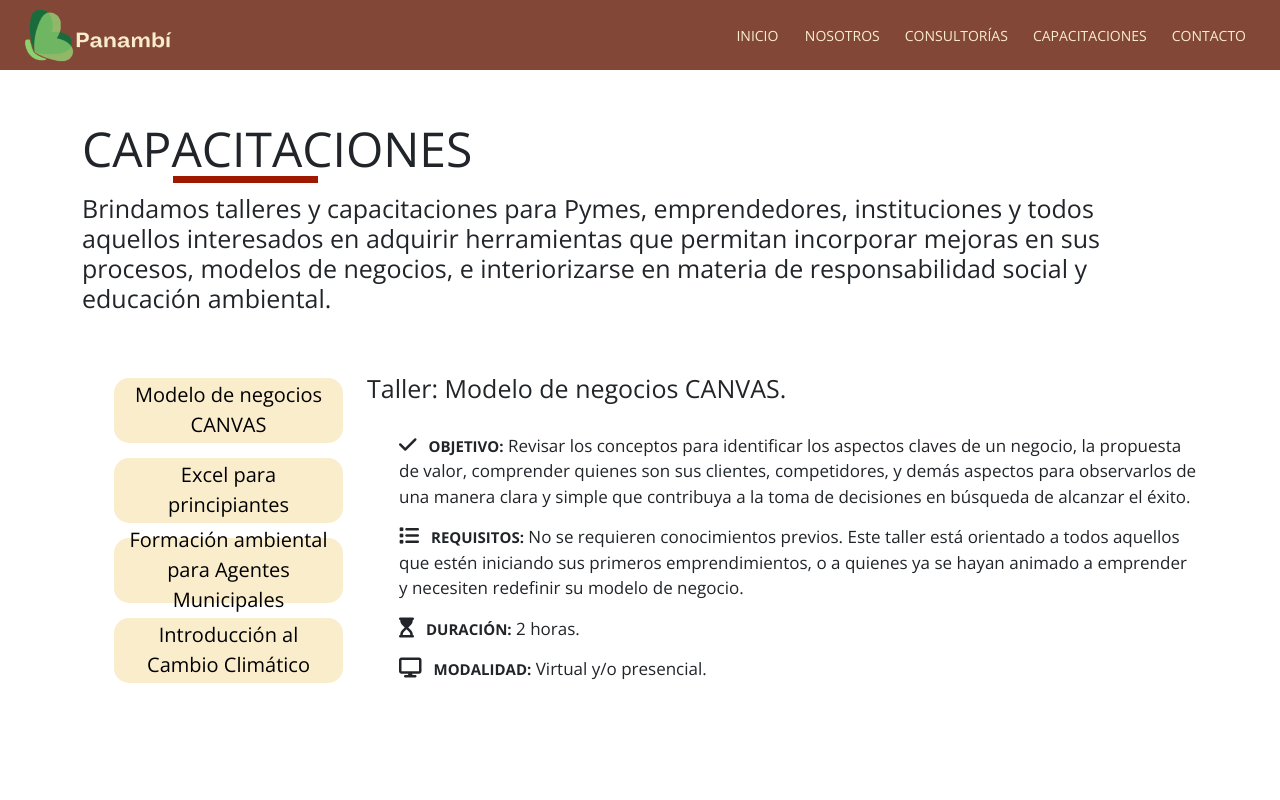
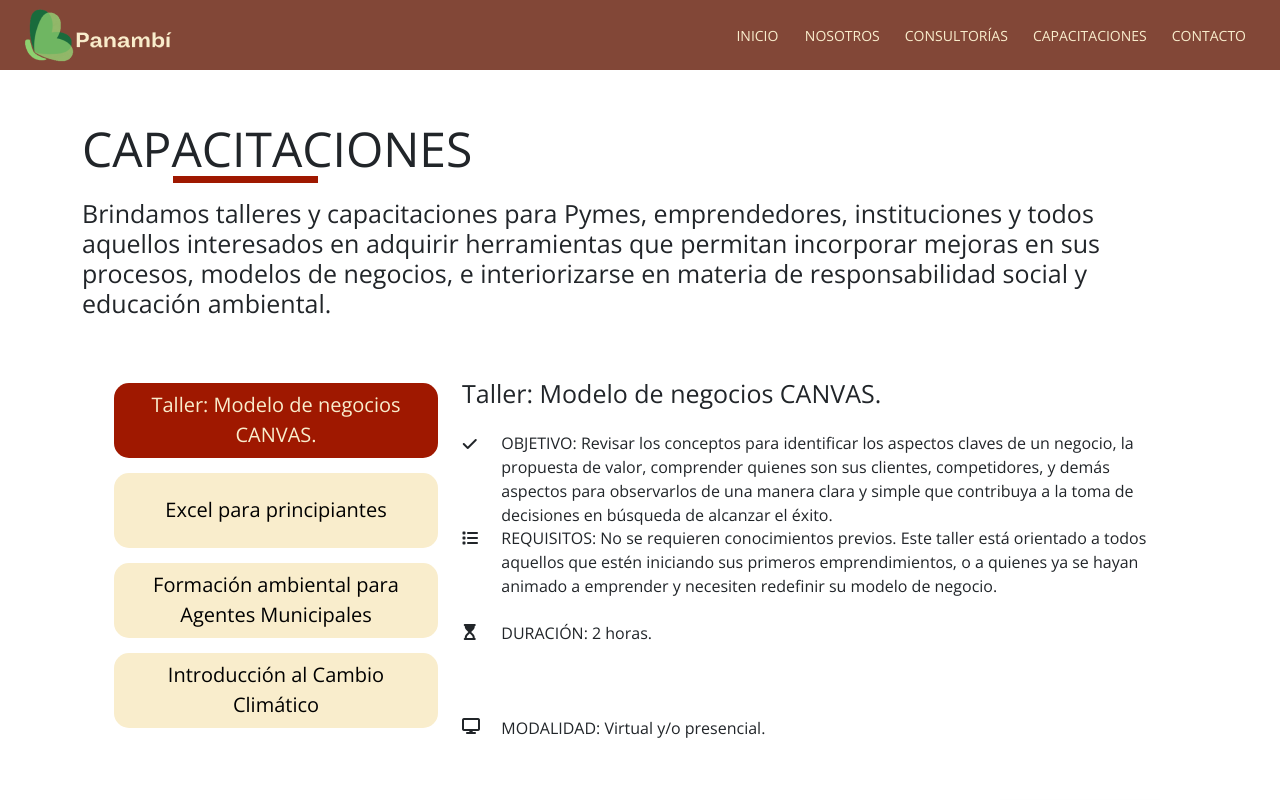
Before and after one commit to Matias-Benitez/Panambi, a React (Vite) app: page /talleres in a window 1280 px wide. Shown: the top 800 px of the page. Built offline with nearby package versions, Linux system fonts and the light colour scheme.

Commit message:
incorporación del resto de talleres

```diff
--- /dev/null
+++ b/src/hooks/useTalleres.js
@@ -0,0 +1,67 @@
+import {
+    tallerCanvasItems, tallerExcelItems,
+    tallerAmbientalItems, tallerCambioClimaticoItems
+} from "../pages/talleres/TalleresItems.js";
+import {useState} from "react";
+
+
+
+export const useTalleres = () => {
+    const [tallerCanvas, settallerCanvas] = useState(true);
+    const [tallerExcel, settallerExcel] = useState(false);
+    const [tallerAmbiental, settallerAmbiental] = useState(false);
+    const [tallerCambioClimatico, settallerCambioClimatico] = useState(false);
+
+    let tallerCanvasStyle = tallerCanvas && 'animated-item';
+    let tallerExcelStyle = tallerExcel && 'animated-item';
+    let tallerAmbientalStyle = tallerAmbiental && 'animated-item';
+    let tallerCambioClimaticoStyle = tallerCambioClimatico && 'animated-item';
+
+    const tallerCanvasSelected = () => {
+        !tallerCanvas && settallerCanvas(true);
+        tallerExcel && settallerExcel(false);
+        tallerAmbiental && settallerAmbiental(false);
+        tallerCambioClimatico && settallerCambioClimatico(false);
+    }
+
+
+    const tallerExcelSelected = () => {
+        tallerCanvas && settallerCanvas(false);
+        !tallerExcel && settallerExcel(true);
+        tallerAmbiental && settallerAmbiental(false);
+        tallerCambioClimatico && settallerCambioClimatico(false);
+    }
+
+    const tallerAmbientalSelected = () => {
+        tallerExcel && settallerExcel(false);
+        tallerCanvas && settallerCanvas(false);
+        !tallerAmbiental && settallerAmbiental(true);
+        tallerCambioClimatico && settallerCambioClimatico(false);
+    }
+
+    const tallerCambioClimaticoSelected = () => {
+        tallerExcel && settallerExcel(false);
+        tallerCanvas && settallerCanvas(false);
+        tallerAmbiental && settallerAmbiental(false);
+        !tallerCambioClimatico && settallerCambioClimatico(true);
+    }
+
+    const returnItems = () => {
+        if(tallerCanvas){return tallerCanvasItems}
+        if(tallerExcel){return tallerExcelItems}
+        if(tallerAmbiental){return tallerAmbientalItems}
+        if(tallerCambioClimatico){return tallerCambioClimaticoItems}
+    }
+
+    return {
+        tallerCanvasSelected,
+        tallerExcelSelected,
+        tallerAmbientalSelected,
+        tallerCambioClimaticoSelected,
+        returnItems,
+        tallerCanvasStyle,
+        tallerExcelStyle,
+        tallerAmbientalStyle,
+        tallerCambioClimaticoStyle
+    }
+}
--- a/src/pages/consultorias/Consultorias.jsx
+++ b/src/pages/consultorias/Consultorias.jsx
@@ -29,7 +29,7 @@ export const Consultorias = () => {
                 </div>
                 <div className="container container-consultoria">
                     <div className="row">
-                        <div className="col-3">
+                        <div className="col-4">
                             <ul className="links-consultoria">
                                 <li id={consultoriaIntegralStyle} onClick={consultoriaIntegralSelected}>Consultoría
                                     integral de gestión y administración
@@ -40,7 +40,7 @@ export const Consultorias = () => {
                                 <li id={consultoriaRecursosHumanosStyle} onClick={consultoriaRecursosHumanosSelected}>Consultoría de RRHH</li>
                             </ul>
                         </div>
-                        <div className="col-9">
+                        <div className="col-8">
                             <ConsultoriasDynamic items={returnItems()}/>
                             <Button/>
                         </div>
--- a/src/pages/consultorias/consultoria.css
+++ b/src/pages/consultorias/consultoria.css
@@ -1,5 +1,5 @@
 .consultoria {
-    padding-bottom: 80px;
+    padding-bottom: 155px;
 }
 .container-consultoria {
     margin: 50px auto;
@@ -29,7 +29,7 @@
     bottom: -5px;
 }
 .links-consultoria li{
-    height: 65px;
+    height: 75px;
     background-color: #F9EDCC;
     margin: 15px 0px;
     border-radius: 15px;
--- a/src/pages/talleres/Talleres.jsx
+++ b/src/pages/talleres/Talleres.jsx
@@ -1,8 +1,23 @@
 import {FormContainer} from "../../components/forms/FormContainer.jsx";
 import {Button} from "../../components/button/Button.jsx";
 import './talleres.css'
+import {TalleresDynamic} from "./TalleresDynamic.jsx";
+import {useTalleres} from '../../hooks/useTalleres.js';
+
 
 export const Talleres = () => {
+    const {
+        tallerCanvasSelected,
+        tallerExcelSelected,
+        tallerAmbientalSelected,
+        tallerCambioClimaticoSelected,
+        returnItems,
+        tallerCanvasStyle,
+        tallerExcelStyle,
+        tallerAmbientalStyle,
+        tallerCambioClimaticoStyle
+    } = useTalleres()
+
     return (
         <section>
             <div className="taller">
@@ -12,24 +27,18 @@ export const Talleres = () => {
                 </div>
                 <div className="container container-taller">
                     <div className="row">
-                        <div className="col-3">
+                        <div className="col-4">
                             <ul className="links-taller">
-                                <a href="#"><li className="">Modelo de negocios CANVAS</li></a>
-                                <a href="#"><li className="">Excel para principiantes</li></a>
-                                <a href="#"><li className="">Formación ambiental para Agentes Municipales</li></a>
-                                <a href="#"><li className="">Introducción al Cambio Climático</li></a>
+                                <li id={tallerCanvasStyle} onClick={tallerCanvasSelected}>Taller: Modelo de negocios CANVAS.</li>
+                                <li id={tallerExcelStyle} onClick={tallerExcelSelected}>Excel para principiantes</li>
+                                <li id={tallerAmbientalStyle} onClick={tallerAmbientalSelected}>Formación ambiental para Agentes Municipales</li>
+                                <li id={tallerCambioClimaticoStyle} onClick={tallerCambioClimaticoSelected}>Introducción al Cambio Climático</li>
                             </ul>
                         </div>
-                        <div className="col-9">
-                            <h3 className="taller-subtitulo">Taller: Modelo de negocios CANVAS.</h3>
-                            <ul className="lista-taller">
-                                <li><i class="fa-solid fa-check"></i><span>OBJETIVO:</span> Revisar los conceptos para identificar los aspectos claves de un negocio, la propuesta de valor, comprender quienes son sus clientes, competidores, y demás aspectos para observarlos de una manera clara y simple que contribuya a la toma de decisiones en búsqueda de alcanzar el éxito.</li>
-                                <li><i class="fa-solid fa-list"></i><span>REQUISITOS:</span> No se requieren conocimientos previos. Este taller está orientado a todos aquellos que estén iniciando sus primeros emprendimientos, o a quienes ya se hayan animado a emprender y necesiten redefinir su modelo de negocio.</li>
-                                <li><i class="fa-solid fa-hourglass-start"></i><span>DURACIÓN:</span> 2 horas.</li>
-                                <li><i class="fa-solid fa-display"></i><span>MODALIDAD:</span> Virtual y/o presencial.</li>
-                            </ul>
-                            <Button/>
+                        <div className="col-8">
+                            <TalleresDynamic items={returnItems()}/>
                         </div>
+                        <div className="boton-taller"><Button/></div>
                     </div>
                 </div>
             </div>
--- /dev/null
+++ b/src/pages/talleres/TalleresDynamic.jsx
@@ -0,0 +1,26 @@
+import './talleres.css'
+export const TalleresDynamic = ({items}) => {
+    return (
+        <>
+            <h3 className="taller-subtitulo">{items[0].title}</h3>
+            <div className='grid row'>
+                <div className='row col-1 text-center '>
+                    <span className='icono'><i class="fa-solid fa-check"></i></span>
+                    <span className='icono1'><i class="fa-solid fa-list"></i></span>
+                    <span className='icono2'><i class="fa-solid fa-hourglass-start"></i></span>
+                    <span className='icono3'><i class="fa-solid fa-display"></i></span>
+                </div>
+                <div className='row col-11 '>
+                    <ul className="lista-taller">
+                        {items.map((el, i) => {
+                            return (
+                                i > 0 &&  <li key={i}>{el.item}</li>
+                            )
+                        })}
+                     </ul>
+                </div>
+            </div>
+
+        </>
+    )
+}
--- /dev/null
+++ b/src/pages/talleres/TalleresItems.js
@@ -0,0 +1,31 @@
+export const tallerCanvasItems = [
+    {title: 'Taller: Modelo de negocios CANVAS.'},
+    {item: 'OBJETIVO: Revisar los conceptos para identificar los aspectos claves de un negocio, la propuesta de valor, comprender quienes son sus clientes, competidores, y demás aspectos para observarlos de una manera clara y simple que contribuya a la toma de decisiones en búsqueda de alcanzar el éxito.'},
+    {item: 'REQUISITOS: No se requieren conocimientos previos. Este taller está orientado a todos aquellos que estén iniciando sus primeros emprendimientos, o a quienes ya se hayan animado a emprender y necesiten redefinir su modelo de negocio.'},
+    {item: 'DURACIÓN: 2 horas.'},
+    {item: 'MODALIDAD: Virtual y/o presencial.'},
+];
+
+export const tallerExcelItems = [
+    {title: 'Taller: Excel para principiantes.'},
+    {item: 'OBJETIVO: Que el estudiante aprenda a manejar las herramientas principales de Excel y a manipular fórmulas y funciones que le permitan transformar datos en información para la toma de decisiones. En cada clase se desarrollarán ejercicios prácticos para afianzar contenidos'},
+    {item: 'REQUISITOS: No se requieren conocimientos previos. Es necesario poseer Excel instalado versión 2013 en adelante.'},
+    {item: 'DURACIÓN: 4 clases de 2 horas cada una.'},
+    {item: 'MODALIDAD: Virtual y/o presencial.'}
+];
+
+export const tallerAmbientalItems = [
+    {title: 'Taller: Formación ambiental para Agentes Municipales.'},
+    {item: 'OBJETIVO: Capacitar a funcionarios públicos con perspectiva de desarrollo sostenible y con especial énfasis en Cambio Climático en marco de la Ley Nacional Yolanda. De esta manera se busca garantizar que quienes diseñen, implementen y evalúen políticas públicas trabajen con perspectiva ambiental.'},
+    {item: 'REQUISITOS: No se requieren conocimientos previos. Este taller está orientado a Municipios que deseen mejorar la calidad ambiental del personal de su localidad.'},
+    {item: 'DURACIÓN: 8 horas.'},
+    {item: 'MODALIDAD: Presencial: 2 módulos de 4 horas. Virtual: 4 módulos de 2 horas.'}
+];
+
+export const tallerCambioClimaticoItems = [
+    {title: 'Taller: Introducción al Cambio Climático.'},
+    {item: 'OBJETIVO: Capacitar a en la problemática global de Cambio Climático. Entender que es este fenómeno que está en boca de todos y los desafíos de mitigación y adaptación a los que debemos enfrentarnos.'},
+    {item: 'REQUISITOS: No se requieren conocimientos previos.'},
+    {item: 'DURACIÓN: 4 horas.'},
+    {item: 'MODALIDAD: Presencial: 1 módulo de 4 horas. Virtual: 2 módulos de 2 horas.'}
+];
--- a/src/pages/talleres/talleres.css
+++ b/src/pages/talleres/talleres.css
@@ -8,7 +8,7 @@
     font-size: 48px;
     font-weight: 400;
     text-transform:uppercase;
-    margin: 15px 0;
+    margin: 20px 0;
 }
 .taller-subtitulo {
     font-size: 25px;
@@ -28,8 +28,8 @@
     background-color: #9F1800;
     bottom: -5px;
 }
-.links-taller a li{
-    height: 65px;
+.links-taller li{
+    height: 75px;
     background-color: #F9EDCC;
     margin: 15px 0px;
     border-radius: 15px;
@@ -42,36 +42,34 @@
     color: black;
     cursor: pointer;
 }
-.links-taller li:hover{
-    background-color: #9F1800;
-    color: #F9EDCC;
-    transition: all .3s ease;
-}
-.lista-taller{
-    margin-top: 30px;
-}
+
 .lista-taller li{
     margin-top: 15px;
-    font-size: 17px;
+    height: 80px;
 }
-.lista-taller li i{
-    padding-right: 12px;
-    font-weight: bold;
-    font-size: 20px;
+.row i {
+    display: grid;
+    align-items: center;
 }
-.lista-taller li span{
-    font-weight: bold;
-    font-size: 15px;
+.icono {
+    display: grid;
+    align-items:flex-start;
+    padding-top: 20px;
 }
+.icono3 {
+    display: grid;
+    align-items:flex-start;
+}
+
 .boton-taller {
     position: absolute;
-    bottom: 165px;
-    right: 300px;
+    bottom: -50px;
+    right: 0px;
 }
 @media only screen and (min-width: 1024px) and (max-width: 1900px){
     .boton-taller{
         position: absolute;
-        bottom: 70px;
-        right: 200px;
+        bottom: 0px;
+        right: 0px;
     }
 }
```
Also changed, not shown: src/components/button/button.css (+8 -5 lines), src/pages/nosotros/Nosotros.jsx (+8 -6 lines), src/pages/nosotros/nosotros.css (+23 -1 lines).
